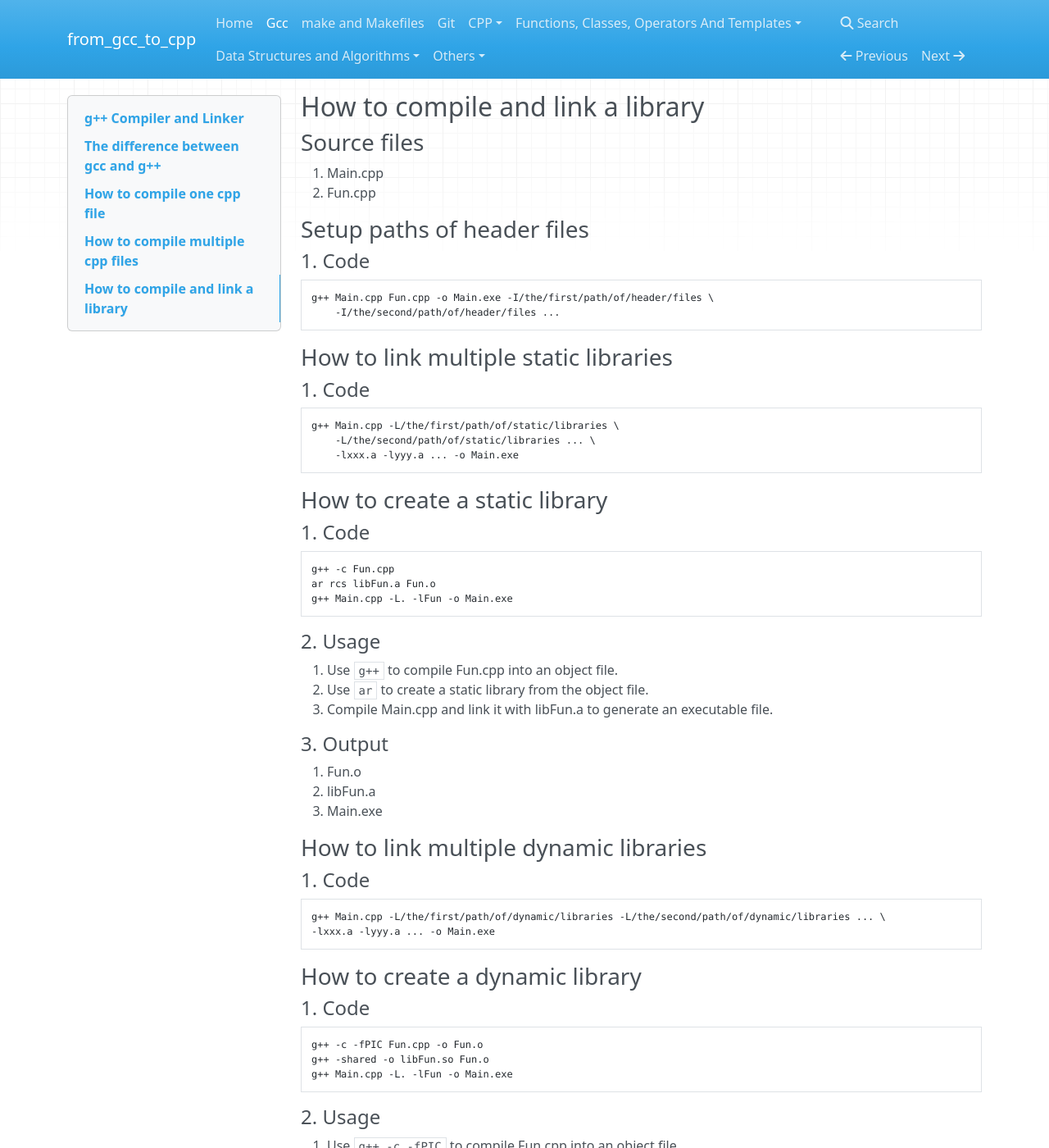
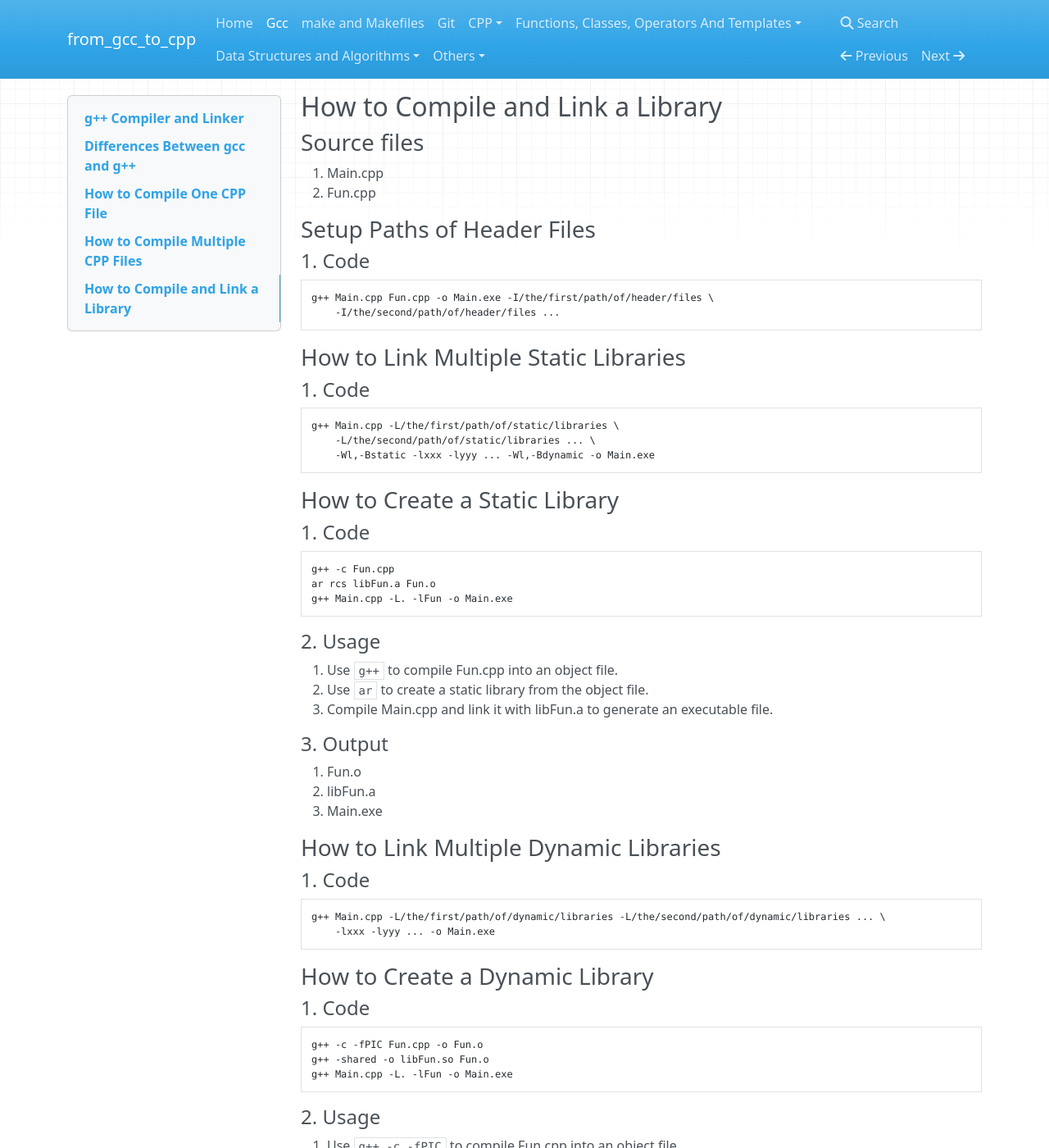
Before and after one commit to 0BananaBig0/from_gcc_to_cpp, an MkDocs documentation site: the page built from docs/Gcc.md, in a window 1280 px wide and 1400 px high, scrolled down 10339 px. Shown: the whole window at 82% size. Built offline with MkDocs 1.6.1, drawn with Linux system fonts in a browser that asks for light colours; nearby versions of some CDN libraries; some of the changed text lies outside the part shown.

Commit message:
Correct some statements

````diff
--- a/docs/Gcc.md
+++ b/docs/Gcc.md
@@ -23,7 +23,7 @@
         - [Characteristics](#characteristics-3)
         - [How It Works in **Windows**](#how-it-works-in-windows-1)
         - [How It Works in **Linux**](#how-it-works-in-linux-1)
-- [The difference between `gcc` and `g++`](#the-difference-between-gcc-and-g)
+- [Differences Between `gcc` and `g++`](#differences-between-gcc-and-g)
   - [Language](#language)
     - [1. `gcc`](#1-gcc)
     - [2. `g++`](#2-g)
@@ -33,7 +33,7 @@
   - [Header File Handling](#header-file-handling)
     - [1. `gcc`](#1-gcc-2)
     - [2. `g++`](#2-g-2)
-- [How to compile one cpp file](#how-to-compile-one-cpp-file)
+- [How to Compile One CPP File](#how-to-compile-one-cpp-file)
   - [Source files](#source-files)
   - [`g++ Main.cpp`](#g-maincpp)
     - [1. Usage](#1-usage)
@@ -296,7 +296,7 @@
 4. Unload the library:
    - Optionally, use `dlclose( handle )` to unload the library when it’s no longer needed.
 
-## The difference between `gcc` and `g++`
+## Differences Between `gcc` and `g++`
 
 ### Language
 
@@ -332,7 +332,7 @@
 1. Treats headers as C++ files and supports C++ header files (like `<iostream>` instead of
    `<stdio.h>`).
 
-## How to compile one cpp file
+## How to Compile One CPP File
 
 ### Source files
 
@@ -442,7 +442,7 @@
 
 1. Main.exe
 
-## How to compile multiple cpp files
+## How to Compile Multiple CPP Files
 
 ### Source files
 
@@ -468,13 +468,13 @@ g++ Main.cpp Fun.cpp -o Main.exe
 2. Fun.o
 3. Main.exe
 
-#### 4. Alternative: If all files are in one folder
+#### 4. Alternative: If All Files Are in One Folder
 
 ```sh
 g++ *.cpp -o Main.exe
 ```
 
-### Compile all files separately and then link them together
+### Compile All Files Separately and Then Link Them Together
 
 #### 1. Code
 
@@ -495,14 +495,14 @@ g++ -o Main.o Fun.o -o Main.exe
 2. Fun.o
 3. Main.exe
 
-## How to compile and link a library
+## How to Compile and Link a Library
 
 ### Source files
 
 1. Main.cpp
 2. Fun.cpp
 
-### Setup paths of header files
+### Setup Paths of Header Files
 
 #### 1. Code
 
@@ -511,17 +511,17 @@ g++ Main.cpp Fun.cpp -o Main.exe -I/the/first/path/of/header/files \
     -I/the/second/path/of/header/files ...
 ```
 
-### How to link multiple static libraries
+### How to Link Multiple Static Libraries
 
 #### 1. Code
 
 ```sh
 g++ Main.cpp -L/the/first/path/of/static/libraries \
     -L/the/second/path/of/static/libraries ... \
-    -lxxx.a -lyyy.a ... -o Main.exe
+    -Wl,-Bstatic -lxxx -lyyy ... -Wl,-Bdynamic -o Main.exe
 ```
 
-### How to create a static library
+### How to Create a Static Library
 
 #### 1. Code
 
@@ -543,16 +543,16 @@ g++ Main.cpp -L. -lFun -o Main.exe
 2. libFun.a
 3. Main.exe
 
-### How to link multiple dynamic libraries
+### How to Link Multiple Dynamic Libraries
 
 #### 1. Code
 
 ```sh
 g++ Main.cpp -L/the/first/path/of/dynamic/libraries -L/the/second/path/of/dynamic/libraries ... \
--lxxx.a -lyyy.a ... -o Main.exe
+    -lxxx -lyyy ... -o Main.exe
 ```
 
-### How to create a dynamic library
+### How to Create a Dynamic Library
 
 #### 1. Code
 
````
Also changed, not shown: other parts of docs/Gcc.md (+22 -21 lines).
